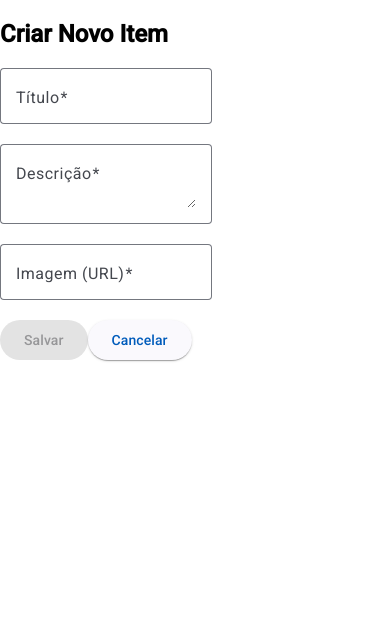
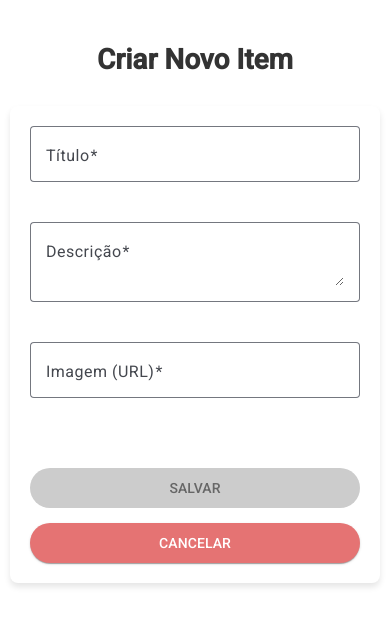
Before and after one commit to paulofreyyy/tagme, an Angular app in the folder frontend/: page /create in a window 390 px wide. Shown: the top 626 px of the page. Built offline with nearby package versions, Linux system fonts and the light colour scheme.

Commit message:
style: definindo estilo para tela create

```diff
--- a/frontend/src/app/components/create/create.component.css
+++ b/frontend/src/app/components/create/create.component.css
@@ -0,0 +1,116 @@
+.container {
+    max-width: 600px;
+    margin: 0 auto;
+    padding: 40px 20px;
+}
+
+h2 {
+    font-size: 28px;
+    color: #333333;
+    margin-bottom: 30px;
+    text-align: center;
+}
+
+form {
+    background-color: #ffffff;
+    padding: 30px;
+    border-radius: 8px;
+    box-shadow: 0 4px 6px rgba(0, 0, 0, 0.1);
+}
+
+.full-width {
+    width: 100%;
+    margin-bottom: 20px;
+}
+
+/* MAT-FORM-FIELD */
+::ng-deep .mat-form-field-wrapper {
+    margin-bottom: 20px;
+}
+
+::ng-deep .mat-form-field-flex {
+    background-color: #f9f9f9;
+}
+
+::ng-deep .mat-form-field-outline {
+    color: #dddddd;
+}
+
+::ng-deep .mat-form-field-outline-thick {
+    color: #4a90e2;
+}
+
+::ng-deep .mat-form-field-label {
+    color: #666666;
+}
+
+/* INPUT */
+input.mat-input-element,
+textarea.mat-input-element {
+    color: #333333;
+}
+
+/* BUTTONS */
+.buttons {
+    display: flex;
+    justify-content: flex-end;
+    gap: 15px;
+    margin-top: 30px;
+}
+
+button[mat-raised-button] {
+    min-width: 120px;
+    text-transform: uppercase;
+    font-weight: 500;
+}
+
+button[mat-raised-button][color="primary"] {
+    background-color: #4a90e2;
+    color: #FFF;
+}
+
+button[mat-raised-button][color="warn"] {
+    background-color: #e57373;
+    color: #FFF;
+}
+
+button[mat-raised-button]:disabled {
+    background-color: #cccccc;
+    color: #666666;
+}
+
+/* IMAGE PREVIEW */
+.image-preview-container {
+    text-align: center;
+}
+
+.image-preview-container h4 {
+    font-weight: 500;
+}
+
+.image-preview {
+    width: 400px;
+    height: 300px;
+    object-fit: cover;
+    border-radius: 8px;
+    border: 1px dashed #a1a1a1;
+}
+
+/* RESPONSIVE */
+@media (max-width: 600px) {
+    .container {
+        padding: 20px 10px;
+    }
+
+    form {
+        padding: 20px;
+    }
+
+    .buttons {
+        flex-direction: column;
+    }
+
+    button[mat-raised-button] {
+        width: 100%;
+    }
+}
--- a/frontend/src/app/components/create/create.component.html
+++ b/frontend/src/app/components/create/create.component.html
@@ -14,8 +14,14 @@
 
         <mat-form-field appearance="outline" class="full-width">
             <mat-label>Imagem (URL)</mat-label>
-            <input matInput formControlName="image" required>
+            <input matInput formControlName="image" required (input)="onImageUrlChange()">
         </mat-form-field>
+
+        <!-- Pré-visualização da Imagem -->
+        <div *ngIf="imagePreview" class="image-preview-container">
+            <h4>Prévia da imagem</h4>
+            <img [src]="imagePreview" alt="Imagem do item" class="image-preview" />
+        </div>
 
         <div class="buttons">
             <button mat-raised-button color="primary" type="submit" [disabled]="createForm.invalid || isLoading">
--- a/frontend/src/app/components/create/create.component.ts
+++ b/frontend/src/app/components/create/create.component.ts
@@ -11,6 +11,7 @@ import { MatSnackBar, MatSnackBarModule } from '@angular/material/snack-bar';
 @Component({
     selector: 'app-create',
     templateUrl: './create.component.html',
+    styleUrl: './create.component.css',
     imports: [
         CommonModule,
         ReactiveFormsModule,
@@ -23,6 +24,7 @@ import { MatSnackBar, MatSnackBarModule } from '@angular/material/snack-bar';
 export class CreateComponent {
     createForm: FormGroup;
     isLoading = false;
+    imagePreview: string | null = null;
 
     constructor(
         private apiService: ApiService,
@@ -54,6 +56,12 @@ export class CreateComponent {
             })
         }
     }
+
+    onImageUrlChange(): void {
+        const imageUrl = this.createForm.get('image')?.value;
+        this.imagePreview = imageUrl ? imageUrl : null;
+    }
+
     cancel() {
         this.router.navigateByUrl('/')
     }
--- a/frontend/src/app/components/edit/edit.component.css
+++ b/frontend/src/app/components/edit/edit.component.css
@@ -79,6 +79,7 @@ button[mat-raised-button]:disabled {
     color: #666666;
 }
 
+/* IMAGE PREVIEW */
 .image-preview-container {
     text-align: center;
 }
```
